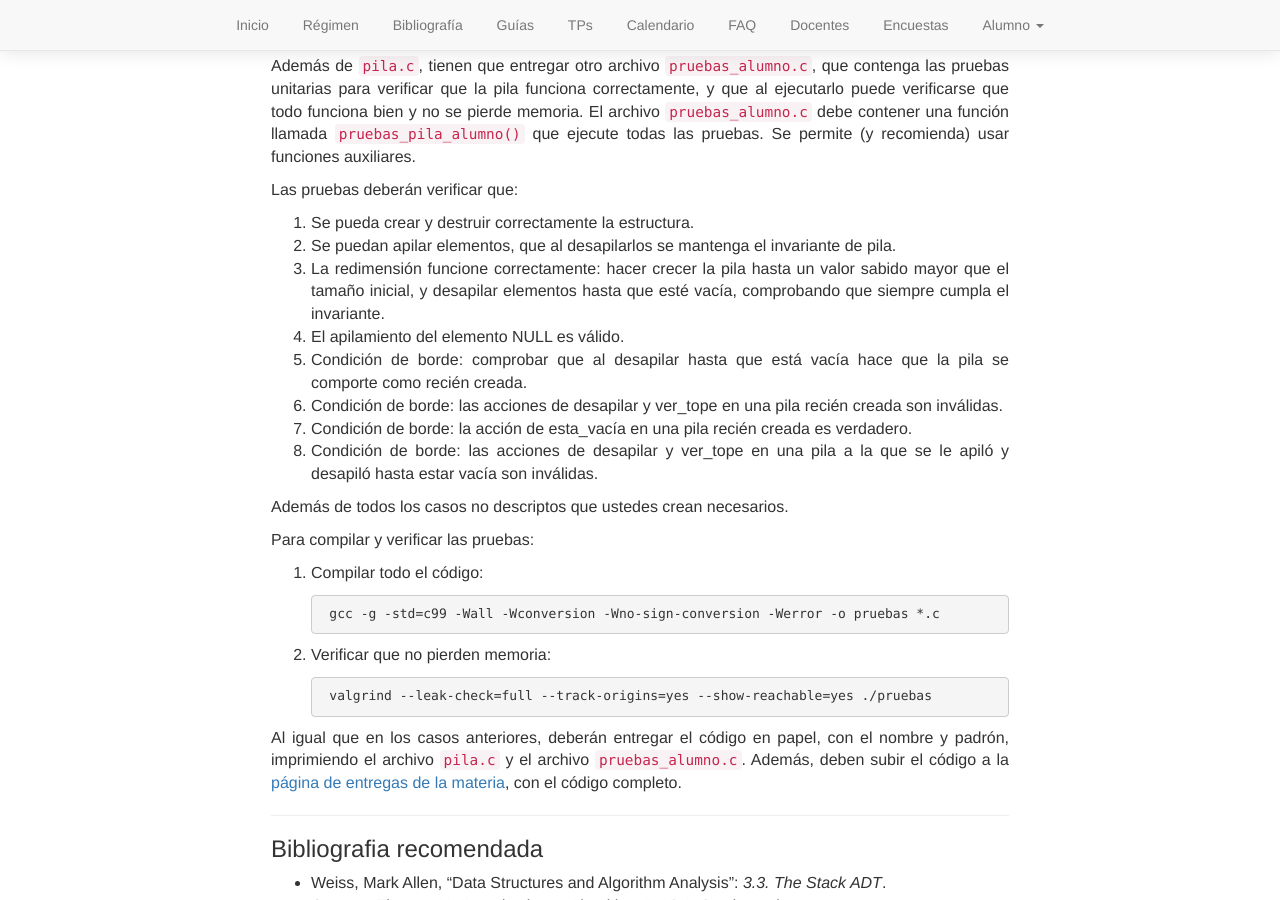
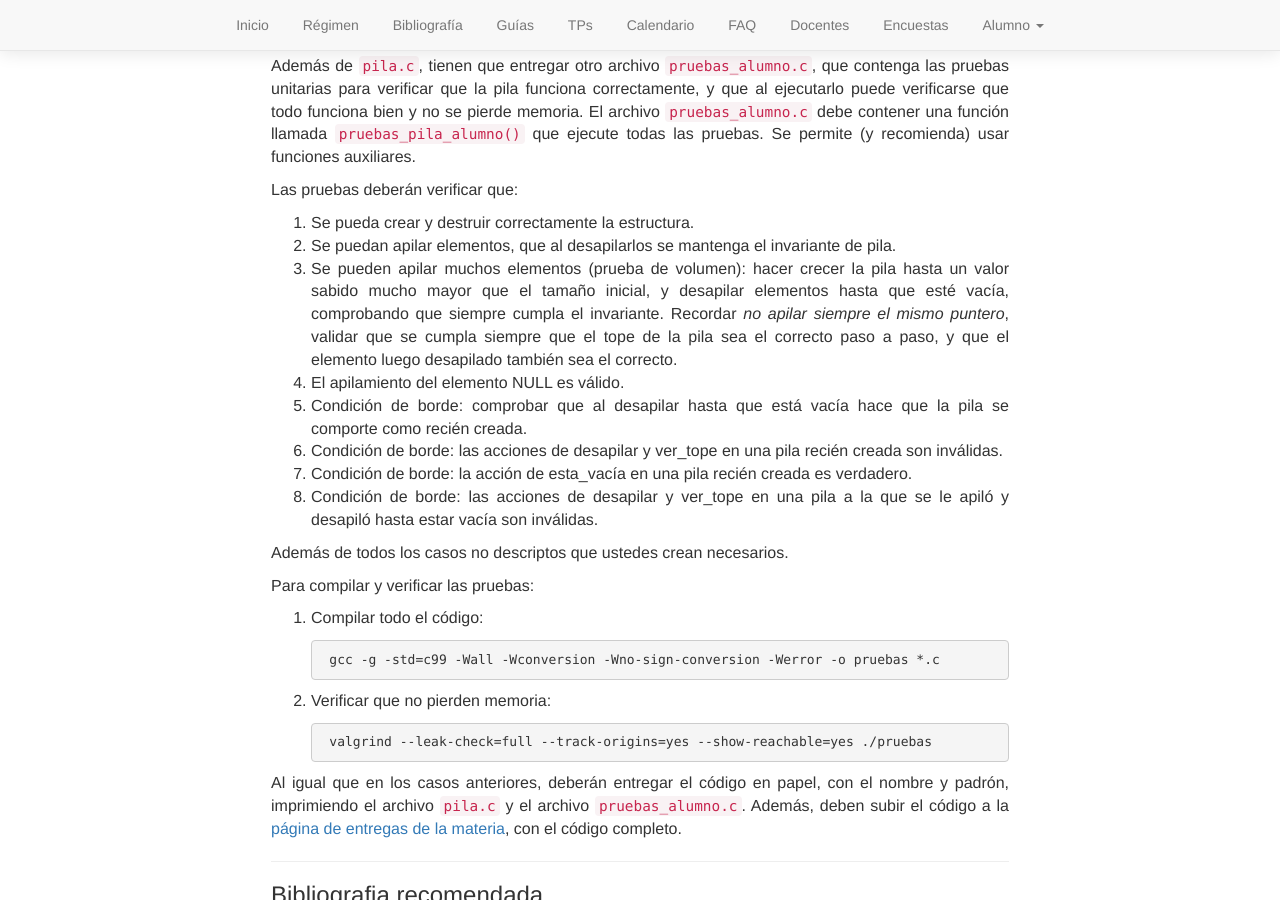
Before and after one commit to algoritmos-rw/algoritmos, a Jekyll site: the page built from static/tps/tda/03_pila.md, in a window 1280 px wide and 900 px high, scrolled down 457 px. Built offline with Jekyll 4.4.1, drawn with Linux system fonts in a browser that asks for light colours.

Commit message:
Cambio en enunciado de Pila para que sea mas claro que se pide una prueba de volumen

```diff
--- a/static/tps/tda/03_pila.md
+++ b/static/tps/tda/03_pila.md
@@ -28,7 +28,7 @@
 Las pruebas deberán verificar que:
 1. Se pueda crear y destruir correctamente la estructura.
 1. Se puedan apilar elementos, que al desapilarlos se mantenga el invariante de pila.
-1. La redimensión funcione correctamente: hacer crecer la pila hasta un valor sabido mayor que el tamaño inicial, y desapilar elementos hasta que esté vacía, comprobando que siempre cumpla el invariante.
+1. Se pueden apilar muchos elementos (prueba de volumen): hacer crecer la pila hasta un valor sabido mucho mayor que el tamaño inicial, y desapilar elementos hasta que esté vacía, comprobando que siempre cumpla el invariante. Recordar _no apilar siempre el mismo puntero_, validar que se cumpla siempre que el tope de la pila sea el correcto paso a paso, y que el elemento luego desapilado también sea el correcto.
 1. El apilamiento del elemento NULL es válido.
 1. Condición de borde: comprobar que al desapilar hasta que está vacía hace que la pila se comporte como recién creada.
 1. Condición de borde: las acciones de desapilar y ver_tope en una pila recién creada son inválidas.
```
